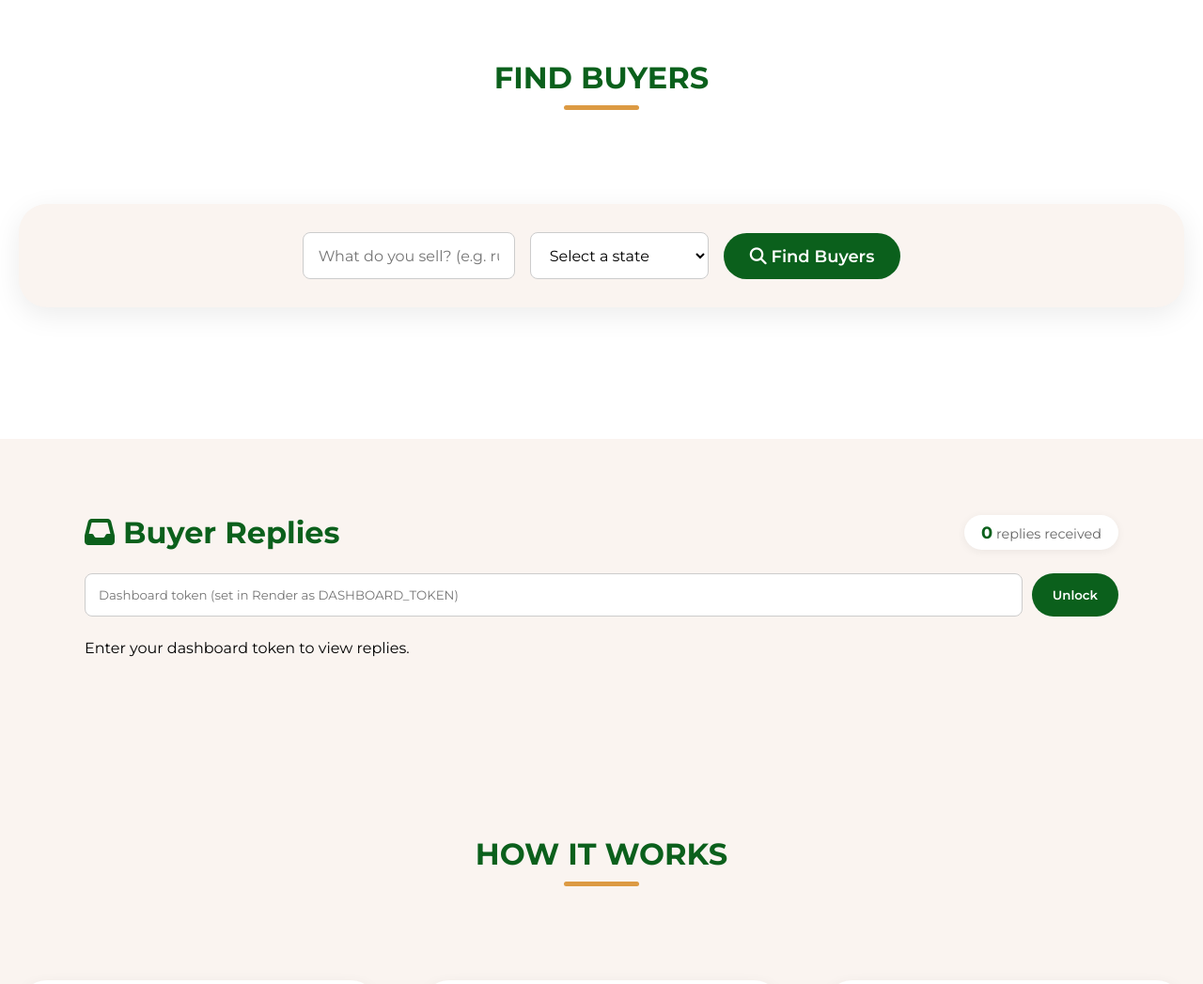
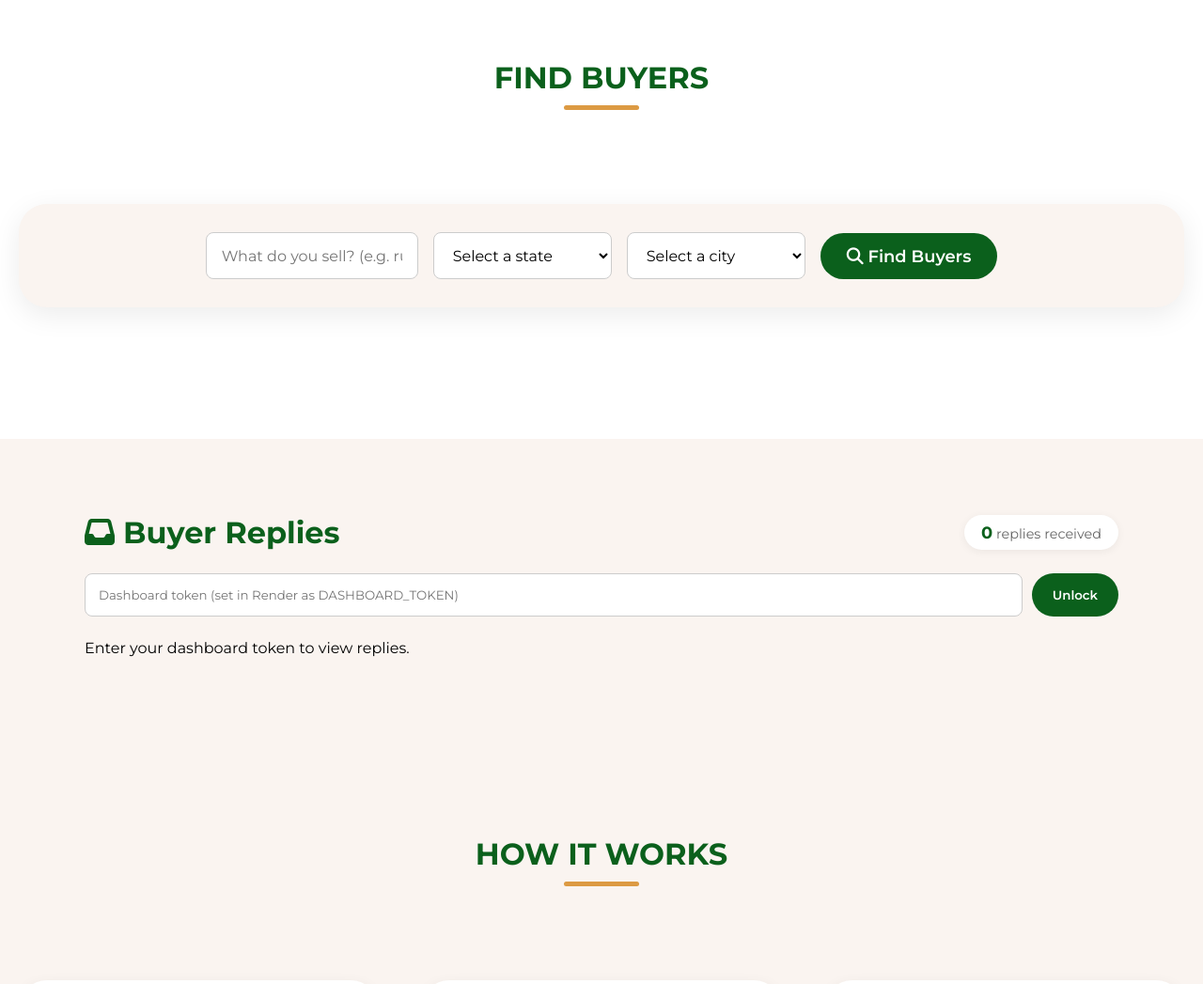
Before and after one commit to Azares-hara/Buyer-finder, a website: page index.html in a window 1280 px wide. Shown: the part 1491-2538 px from the top of the page at 94% size. Drawn offline with Linux system fonts and the light colour scheme.

Commit message:
Add city selection dropdown to index.html

```diff
--- a/index.html
+++ b/index.html
@@ -89,6 +89,25 @@
             <option>South Dakota</option><option>Tennessee</option><option>Texas</option><option>Utah</option>
             <option>Vermont</option><option>Virginia</option><option>Washington</option><option>West Virginia</option>
             <option>Wisconsin</option><option>Wyoming</option>
+          </select>
+          <select id="city" class="form-input">
+            <option value="">Select a city</option>
+            <option>Los Angeles</option>
+            <option>San Francisco</option>
+            <option>San Diego</option>
+            <option>Sacramento</option>
+            <option>San Jose</option>
+            <option>Albany</option>
+            <option>Alondra Park</option>
+            <option>Alhambra</option>
+            <option>Aliso Viejo</option>
+            <option>Fresno</option>
+            <option>Bakersfield</option>
+            <option>Riverside</option>
+            <option>Santa Ana</option>
+            <option>Oakland</option>
+            <option>Long Beach</option>
+            <option>Anaheim</option>
           </select>
           <button class="button search-button" onclick="search()">
             <i class="fa-solid fa-magnifying-glass"></i> Find Buyers
```
